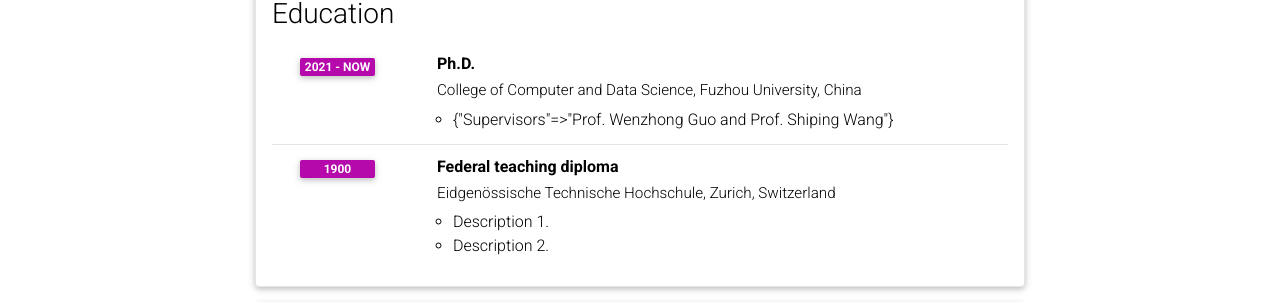
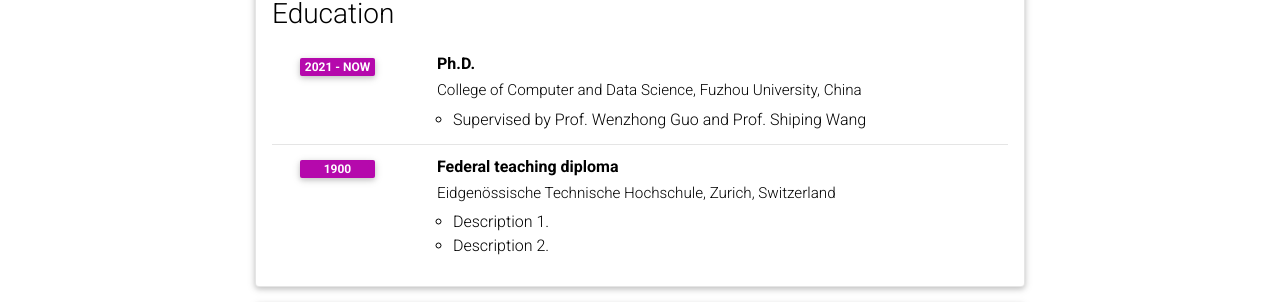
Before and after one commit to huangsuj/huangsuj.github.io, a Jekyll site: the page built from _pages/cv.md, in a window 1280 px wide and 900 px high. Shown: the part 381-683 px from the top of the window. Built offline with Jekyll 4.4.1, drawn with Linux system fonts in a browser that asks for light colours; comment, search, counter and statistics services are not loaded; a style sheet for code colours, icons or effects is not loaded.

Commit message:
Update cv.yml

```diff
--- a/_data/cv.yml
+++ b/_data/cv.yml
@@ -13,7 +13,7 @@
       institution: College of Computer and Data Science, Fuzhou University, China
       year: 2021 - now
       description:
-        - Supervisors: Prof. Wenzhong Guo and Prof. Shiping Wang
+        Supervised by Prof. Wenzhong Guo and Prof. Shiping Wang
     - title: Federal teaching diploma
       institution: Eidgenössische Technische Hochschule, Zurich, Switzerland
       year: 1900
```
